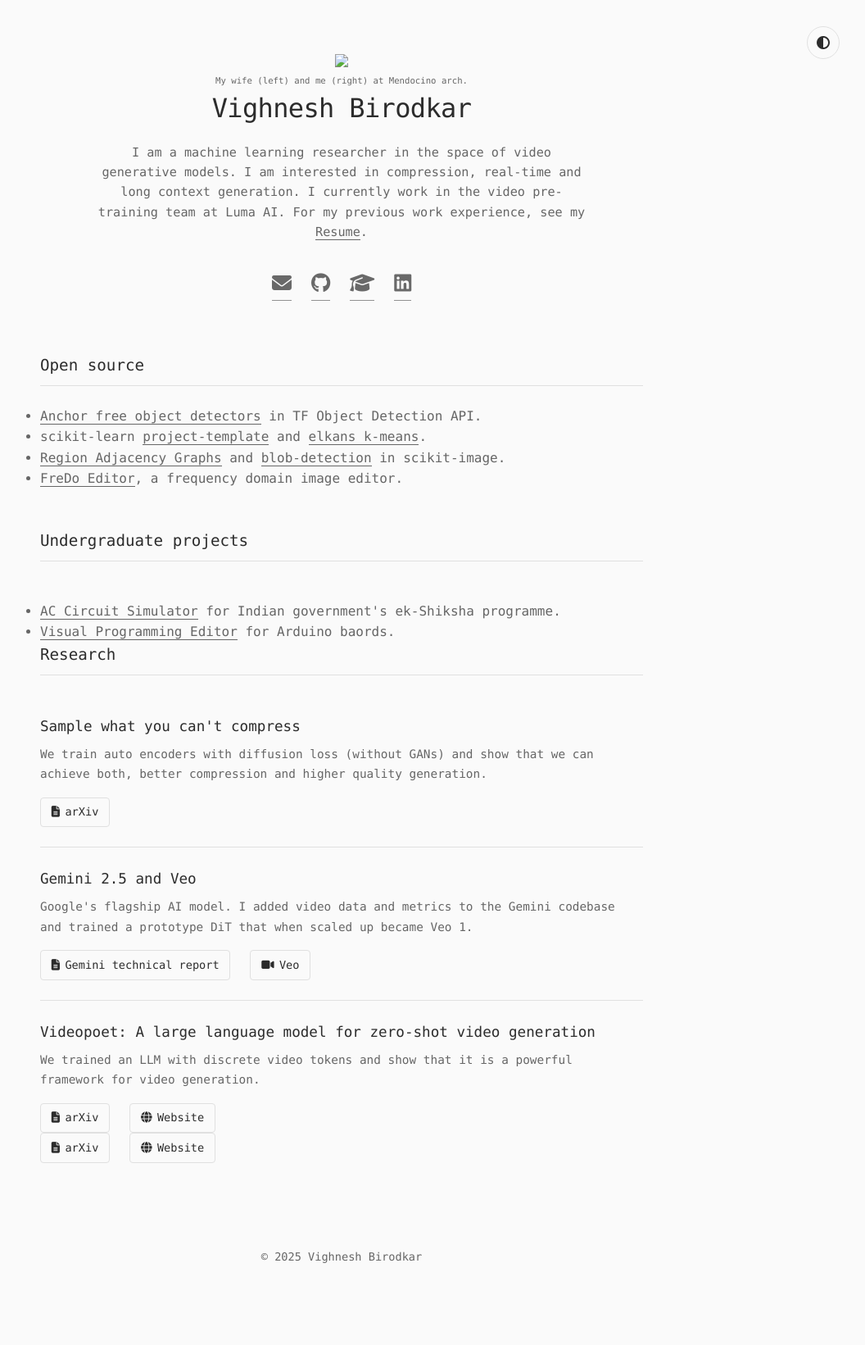
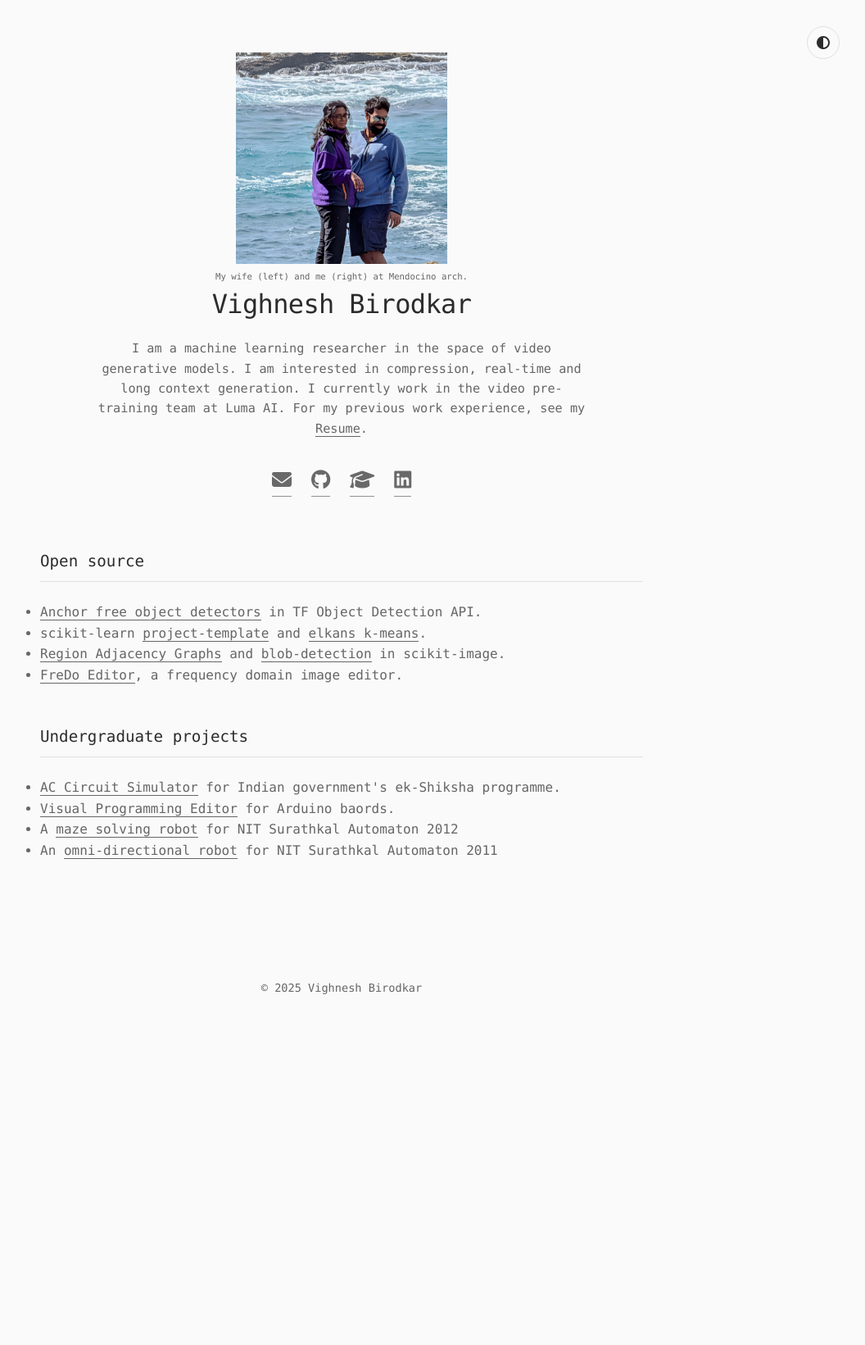
Before and after one commit to vighneshbirodkar/vighneshbirodkar.github.io, a Jekyll site: the page index.html, which Jekyll copies as it is, in a window 1280 px wide. Shown: the whole page at 82% size, without its empty margins (223-1279 px from the left). Built offline with Jekyll 4.4.1, drawn with Linux system fonts in a browser that asks for light colours; after the commit the page ends 1248 px from its top, so only the background shows below that.

Commit message:
Oct 2026 update.

```diff
--- a/index.html
+++ b/index.html
@@ -373,7 +373,6 @@
 
             <div class="section">
                 <h2 class="section-title">Undergraduate projects</h2>
-            </div>
             <ul>
                 <li>
                     <a
@@ -388,99 +387,13 @@
                     >
                     for Arduino baords.
                 </li>
+                <li> A <a href="https://vcansimplify.wordpress.com/2013/04/09/solving-mazes-like-a-boss/"> maze solving robot</a> for NIT Surathkal Automaton 2012</li>
+
+                <li> An <a href="https://vcansimplify.wordpress.com/2013/12/27/the-3-wheeled-wonder/"> omni-directional robot</a> for NIT Surathkal Automaton 2011</li>
             </ul>
 
-            <div class="section">
-                <h2 class="section-title">Research</h2>
+            </div>
 
-                <div class="project">
-                    <div class="project-title">
-                        Sample what you can't compress
-                    </div>
-                    <p class="project-description">
-                        We train auto encoders with diffusion loss (without
-                        GANs) and show that we can achieve both, better
-                        compression and higher quality generation.
-                    </p>
-                    <div class="project-links">
-                        <a
-                            href="https://arxiv.org/abs/2409.02529"
-                            target="_blank"
-                        >
-                            <i class="fas fa-file-alt"></i>
-                            arXiv
-                        </a>
-                    </div>
-                </div>
-
-                <div class="project">
-                    <div class="project-title">Gemini 2.5 and Veo</div>
-                    <p class="project-description">
-                        Google's flagship AI model. I added video data and
-                        metrics to the Gemini codebase and trained a prototype
-                        DiT that when scaled up became Veo 1.
-                    </p>
-                    <div class="project-links">
-                        <a
-                            href="https://arxiv.org/abs/2409.02529"
-                            target="_blank"
-                        >
-                            <i class="fas fa-file-alt"></i>
-                            Gemini technical report
-                        </a>
-                        <a
-                            href="https://deepmind.google/models/veo/"
-                            target="_blank"
-                        >
-                            <i class="fa-solid fa-video"></i>
-                            Veo
-                        </a>
-                    </div>
-                </div>
-
-                <div class="project">
-                    <div class="project-title">
-                        Videopoet: A large language model for zero-shot video
-                        generation
-                    </div>
-                    <p class="project-description">
-                        We trained an LLM with discrete video tokens and show
-                        that it is a powerful framework for video generation.
-                    </p>
-                    <div class="project-links">
-                        <a
-                            href="https://arxiv.org/abs/2312.14125"
-                            target="_blank"
-                        >
-                            <i class="fas fa-file-alt"></i>
-                            arXiv
-                        </a>
-                        <a
-                            href="https://sites.research.google/videopoet/"
-                            target="_blank"
-                        >
-                            <i class="fa-solid fa-globe"></i>
-                            Website
-                        </a>
-                    </div>
-
-                    <div class="project-links">
-                        <a
-                            href="https://arxiv.org/abs/2312.14125"
-                            target="_blank"
-                        >
-                            <i class="fas fa-file-alt"></i>
-                            arXiv
-                        </a>
-                        <a
-                            href="https://sites.research.google/videopoet/"
-                            target="_blank"
-                        >
-                            <i class="fa-solid fa-globe"></i>
-                            Website
-                        </a>
-                    </div>
-                </div>
             </div>
 
             <footer>© 2025 Vighnesh Birodkar</footer>
```
Also changed, not shown: images/dp.jpeg (added).
